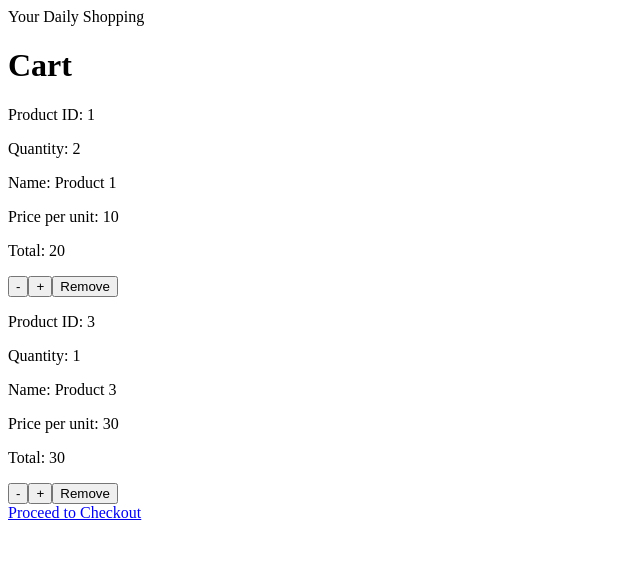
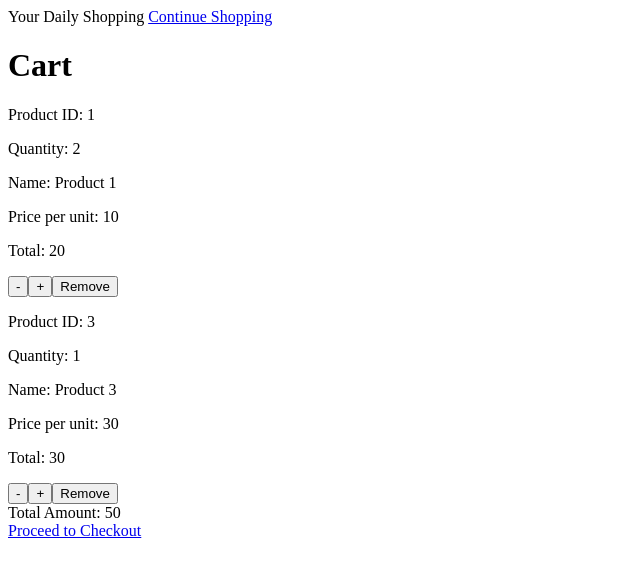
Before and after one commit to KimthinaLy/Vue-5-Shopping-Cart, a Vue app: page /cart in a window 1280 px wide. Shown: the top 574 px of the page, without its empty margins (0-640 px from the left). Built offline with nearby package versions, Linux system fonts and the light colour scheme; the HTML template or start-up script is replaced by a standard one.

Commit message:
feat: add more routing and contidion check

```diff
--- a/src/views/Cart.vue
+++ b/src/views/Cart.vue
@@ -4,6 +4,7 @@ import { useCartStore } from '@/stores/cartStore'
 const cartStore = useCartStore();
 </script>
 <template>
+    <RouterLink :to="{ name: 'product-list' }">Continue Shopping</RouterLink>
     <h1>Cart</h1>
     <div v-for="item in cartStore.getCartItems" :key="item.productId">
         <p>Product ID: {{ item.productId }}</p>
@@ -15,6 +16,11 @@ const cartStore = useCartStore();
         <button @click="cartStore.saveToCart(item.productId)">+</button>
         <button @click="cartStore.removeFromCart(item.productId)">Remove</button>
     </div>
-    <RouterLink :to="{ name: 'checkout' }">Proceed to Checkout</RouterLink>
-
+    <div v-if="cartStore.getCartItems.length === 0">
+        <p>Your cart is empty.</p>
+    </div>
+    <div v-else>
+        <div>Total Amount: {{ cartStore.getTotalPrice }}</div>
+        <RouterLink :to="{ name: 'checkout' }">Proceed to Checkout</RouterLink>
+    </div>
 </template>
--- a/src/views/Checkout.vue
+++ b/src/views/Checkout.vue
@@ -13,14 +13,18 @@ function checkout() {
 </script>
 <template>
     <h1>Cart Summary</h1>
-    <div v-for="item in cartStore.getCartItems" :key="item.productId">
+    <div v-if="cartStore.getCartItems.length === 0">
+        <p>Your cart is empty.</p>
+        <RouterLink :to="{ name: 'product-list' }">Continue Shopping</RouterLink>
+    </div>
+    <div v-else v-for="item in cartStore.getCartItems" :key="item.productId">
         <p>Product ID: {{ item.productId }}</p>
         <p>Quantity: {{ item.quantity }}</p>
         <p>Name: {{ item.name }}</p>
         <p>Price per unit: {{ item.price }}</p>
         <p>Total: {{ item.price * item.quantity }}</p>
     </div>
-    <div>
+    <div v-if="cartStore.getCartItems.length > 0">
         <div>Total Amount: {{ cartStore.getTotalPrice }}</div>
         <button @click="checkout()">Check Out</button>
     </div>
--- a/src/views/ProductList.vue
+++ b/src/views/ProductList.vue
@@ -6,7 +6,7 @@ const productsStore = useProductStore();
 </script>
 <template>
     <h1>Product List</h1>
-    <RouterLink :to="{ name: 'cart' }">View Details</RouterLink>
+    <RouterLink :to="{ name: 'cart' }">Cart</RouterLink>
     <div v-for="product in productsStore.products" :key="product.id">
         <ProductItem :product="product" />
     </div>
--- a/src/views/Success.vue
+++ b/src/views/Success.vue
@@ -1,5 +1,4 @@
 <script setup lang="ts">
-
 
 </script>
 <template>
```
